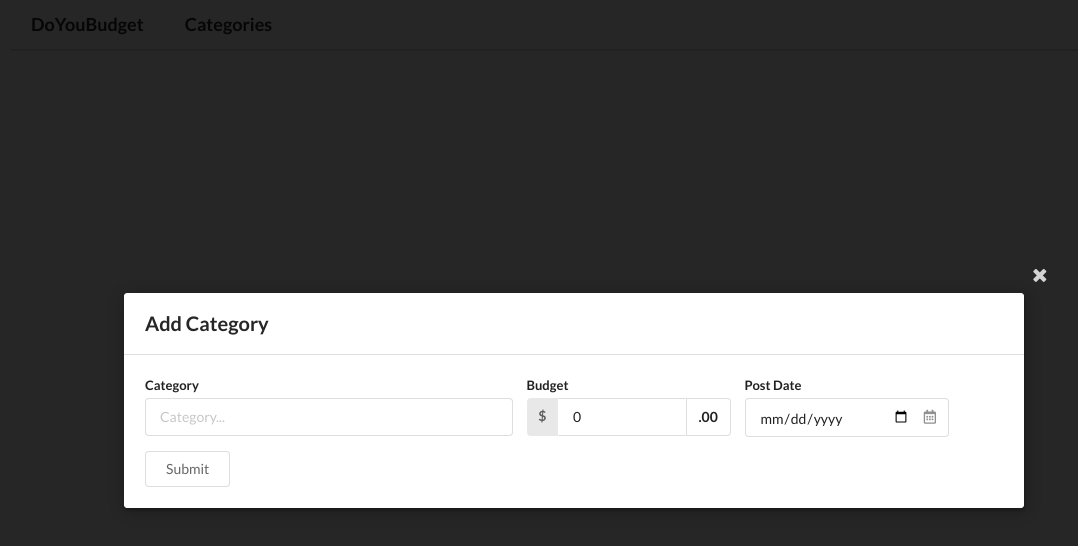
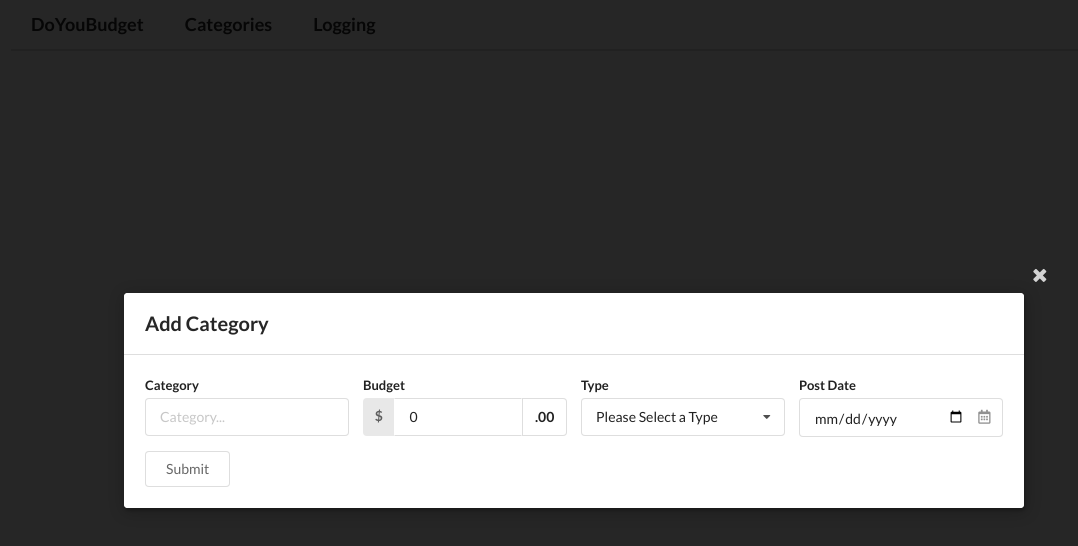
Before and after one commit to tling3/DoYouBudget-Client, a React (Create React App) app: page /addCategory in a window 1280 px wide. Shown: the top 546 px of the page, without its empty margins (66-1144 px from the left). Built offline with nearby package versions, Linux system fonts and the light colour scheme; no server answers.

Commit message:
type dropdown

```diff
--- a/src/Actions/Types.js
+++ b/src/Actions/Types.js
@@ -3,3 +3,5 @@ export const GET_CATEGORY = 'GET_CATEGORY'
 export const UPDATE_CATEGORY = 'UPDATE_CATEGORY'
 export const INSERT_CATEGORY = 'INSERT_CATEGORY'
 export const DELETE_CATEGORY = 'DELETE_CATEGORY'
+
+export const GET_CATEGORY_TYPE = 'GET_CATEGORY_TYPE'
--- a/src/Components/AddCategory/AddCategory.js
+++ b/src/Components/AddCategory/AddCategory.js
@@ -2,14 +2,35 @@ import React from 'react'
 import history from '../../History'
 import { connect } from 'react-redux'
 import ReactDOM from 'react-dom'
-import { insertCategory } from '../../Actions'
+import { insertCategory, getCategoryType } from '../../Actions'
+import DropDown from '../../Shared/Components/DropDown'
 
 class AddCategories extends React.Component {
     state = {
         category: '',
         budget: 0,
-        postDate: ''
+        postDate: '',
+        categoryType: [],
+        selected: {
+            id: 0,
+            type: 'Please Select a Type'
+        },
+        open: false,
+        type: ''
     }
+
+    componentDidMount() {
+        console.log("did mount selected", this.state.selected)
+        console.log("getCategoryType fired")
+        this.props.getCategoryType()
+        // console.log("did mount this.props.categoryType: ", this.props.categoryType)
+        // this.setState({ selected: this.props.categoryType[0] })
+    }
+
+    // componentDidUpdate(){
+    //     console.log("component Did Update fired")
+    //     this.setState({ selectedType: this.props.categoryType[0] })
+    // }
 
     handleCategoryChange = e => {
         this.setState({ category: e.target.value })
@@ -23,6 +44,10 @@ class AddCategories extends React.Component {
         this.setState({ postDate: e.target.value })
     }
 
+    handleTypeChange = e => {
+        this.setState({ type: e.target.value })
+    }
+
     handleSubmit = e => {
         e.preventDefault()
         let category = e.target[0].value
@@ -31,7 +56,62 @@ class AddCategories extends React.Component {
         this.props.insertCategory(budget, category, postDate)
     }
 
+    handleSelectChange = item => {
+        this.setState({ selected: item })
+    }
+
+    renderSelectOptions = () => {
+        console.log("renderSelectOptions fired")
+        return this.props.categoryType.map(item => {
+            if (item.type === this.state.selected.type) {
+                return null
+            }
+
+            // if (this.state.selectedType == '') {
+            //     this.setState({ selectedType: item.type })
+            // }
+            else
+
+                return (
+                    <div
+                        key={item.typeId}
+                        className='item'
+                        onClick={() => { this.handleSelectChange(item) }}>
+                        {item.type}
+                    </div>
+                );
+        });
+    }
+
+    setOpen = open => {
+        this.setState({ open: open })
+    }
+
+    renderDropDown = () => {
+        console.log("renderDropDown fired this.state.selectedType: ", this.state.selectedType)
+        // let text = "Please Select a Type";
+        // if (this.state.selectedType != null) {
+        //     text = this.state.selectedType.type
+        // }
+
+
+        return (
+            <div onClick={() => { this.setOpen(!this.state.open) }} className={`ui selection dropdown ${this.state.open ? 'visible active' : ''}`}>
+                <i className='dropdown icon'></i>
+                <div className='text'>{this.state.selectedType.type}</div>
+                {/* <div className='text'>{text}</div> */}
+                <div className={`menu ${this.state.open ? 'visible transition' : ''}`}>
+                    {this.renderSelectOptions()}
+                </div>
+            </div>
+        );
+    }
+
     render() {
+        console.log("render fired")
+        console.log("selected type at render: ", this.state.selectedType)
+        console.log("this.props.categoryType at render: ", this.props.categoryType)
+        /*  */
         return (
             ReactDOM.createPortal(
                 <div onClick={() => { history.push('/categories') }} className='ui dimmer modals visible active'>
@@ -41,7 +121,7 @@ class AddCategories extends React.Component {
                         <div className='content'>
                             <form className='ui form' onSubmit={this.handleSubmit}>
                                 <div className='fields'>
-                                    <div className='seven wide field'>
+                                    <div className='four wide field'>
                                         <label>Category</label>
                                         <input type='text' placeholder='Category...' value={this.state.category} onChange={this.handleCategoryChange}></input>
                                     </div>
@@ -53,6 +133,22 @@ class AddCategories extends React.Component {
                                             <div className='ui basic label'>.00</div>
                                         </div>
                                     </div>
+
+
+
+                                    <div className='four wide field'>
+                                        <label>Type</label>
+                                        {/* <input type='text' placeholder='Type...' value={this.state.type} onChange={this.handleTypeChange}></input> */}
+                                        {/* {this.renderDropDown()} */}
+                                        <DropDown
+                                            selected={this.state.selected}
+                                            onSelectedChange={this.handleSelectChange}
+                                            options={this.props.categoryType}
+                                        />
+                                    </div>
+
+
+
                                     <div className='four wide field'>
                                         <label>Post Date</label>
                                         <div className='ui icon input'>
@@ -71,8 +167,9 @@ class AddCategories extends React.Component {
     }
 }
 
-const mapStateToProps = () => {
-    return {}
+const mapStateToProps = (state) => {
+    console.log("mapStateToProps state.categoryType", state.categoryType)
+    return { categoryType: Object.values(state.categoryType) }
 }
 
-export default connect(mapStateToProps, { insertCategory })(AddCategories)
+export default connect(mapStateToProps, { insertCategory, getCategoryType })(AddCategories)
--- a/src/Components/App.js
+++ b/src/Components/App.js
@@ -6,6 +6,7 @@ import Categories from "./Categories/Categories"
 import AddCategory from "./AddCategory/AddCategory"
 import EditCategory from "./EditCategory/EditCategory"
 import Header from "../Shared/Header"
+import MonthlyLogging from "./MonthlyLogging/MonthlyLogging"
 
 const App = () => {
   return (
@@ -14,9 +15,10 @@ const App = () => {
         <div>
           <Header />
           <Route path="/" exact component={PageOne}></Route>
-          <Route path="/categories" exact component={Categories}></Route>
-          <Route path="/addCategory" exact component={AddCategory}></Route>
+          <Route path="/categories" component={Categories}></Route>
+          <Route path="/addCategory" component={AddCategory}></Route>
           <Route path='/editCategory/:id' component={EditCategory}></Route>
+          <Route path='/logging' component={MonthlyLogging}></Route>
         </div>
       </Router>
     </div>
--- a/src/Components/Categories/Categories.js
+++ b/src/Components/Categories/Categories.js
@@ -3,6 +3,7 @@ import { connect } from "react-redux";
 import { getCategories } from "../../Actions/index";
 import Utility from "../../Shared/Utility/Utility";
 import { Link } from 'react-router-dom'
+import PageHeader from "../../Shared/Components/PageHeader";
 import "./Categories.css";
 
 class Categories extends React.Component {
@@ -36,6 +37,7 @@ class Categories extends React.Component {
           <td>{counter}</td>
           <td>{item.category}</td>
           <td>$ {item.budget}</td>
+          <td>{item.type}</td>
           <td>{Utility.ConvertDateTime(item.postDate)}</td>
           <td>{this.renderAdmin(item)}</td>
         </tr>
@@ -57,14 +59,24 @@ class Categories extends React.Component {
           <th><strong>$ {budgetArray[budgetArray.length - 1]}</strong></th>
           <th></th>
           <th></th>
+          <th></th>
         </tr>
       </tfoot>
     );
   };
 
+  getHeader = () => {
+    return (
+      <React.Fragment>
+        <PageHeader title='Categories' icon='bars icon' />
+      </React.Fragment>
+    );
+  }
+
   render() {
     return (
       <div>
+        {this.getHeader()}
         <div className="margin right">
           <Link to='/addCategory' className="medium ui right basic button">Add Category</Link>
         </div>
@@ -73,7 +85,8 @@ class Categories extends React.Component {
             <tr>
               <th></th>
               <th>Category</th>
-              <th>Expense</th>
+              <th>Budget</th>
+              <th>Type</th>
               <th>Post Date</th>
               <th className="ui right aligned">Admin</th>
             </tr>
--- /dev/null
+++ b/src/Components/MonthlyLogging/MonthlyLogging.js
@@ -0,0 +1,24 @@
+import React from 'react'
+import PageHeader from '../../Shared/Components/PageHeader';
+
+class MonthlyLogging extends React.Component {
+
+
+    getHeader = () => {
+        return (
+            <React.Fragment>
+                <PageHeader title='Logging' icon='list alternate outline icon' />
+            </React.Fragment>
+        );
+    }
+
+    render() {
+        return (
+            <div>
+                {this.getHeader()}
+            </div>
+        );
+    }
+}
+
+export default MonthlyLogging
--- /dev/null
+++ b/src/Reducers/CategoryTypeReducer.js
@@ -0,0 +1,14 @@
+import _ from 'lodash'
+
+import { GET_CATEGORY_TYPE } from '../Actions/Types'
+
+const CategoryTypeReducer = (state = [], action) => {
+    switch (action.type) {
+        case GET_CATEGORY_TYPE:
+            return { ...state, ..._.mapKeys(action.payload, "id") }
+        default:
+            return state
+    }
+}
+
+export default CategoryTypeReducer
--- a/src/Reducers/index.js
+++ b/src/Reducers/index.js
@@ -1,6 +1,8 @@
 import { combineReducers } from "redux"
 import CategoriesReducer from "./CategoriesReducer"
+import CategoryTypeReducer from "./CategoryTypeReducer";
 
 export default combineReducers({
   categories: CategoriesReducer,
+  categoryType: CategoryTypeReducer
 });
--- /dev/null
+++ b/src/Shared/Components/DropDown.js
@@ -0,0 +1,45 @@
+import React, { useState } from 'react'
+
+const DropDown = ({ options, selected, onSelectedChange }) => {
+    console.log("drop down options", options)
+    const [open, setOpen] = useState(false)
+
+    const renderOptions = options.map(option => {
+        console.log("render options option", option)
+        console.log("render options option.id", option.id)
+        console.log("render options option.type", option.type)
+        console.log("render options selected.type", selected.type)
+        if (option.id === selected.id) {
+            return null
+        }
+
+        return (
+
+            <div
+                key={option.id}
+                className='item'
+                onClick={() => { onSelectedChange(option) }}
+            >
+                {option.type}
+            </div>
+        );
+    });
+
+    console.log("open: ", open)
+
+    return (
+        <div className='ui form'>
+            <div className='field'>
+                <div onClick={() => setOpen(!open)} className={`ui selection dropdown ${open ? 'visible active' : ''}`}>
+                    <i className='dropdown icon'></i>
+                    <div className='text'>{selected.type}</div>
+                    <div className={`menu ${open ? 'visible transition' : ''}`}>
+                        {renderOptions}
+                    </div>
+                </div>
+            </div>
+        </div>
+    );
+}
+
+export default DropDown
--- /dev/null
+++ b/src/Shared/Components/PageHeader.js
@@ -0,0 +1,18 @@
+import React from "react";
+
+class PageHeader extends React.Component {
+    render() {
+        return (
+            <div>
+                <h2 className="ui header">
+                    <i className={`${this.props.icon}`}></i>
+                    <div className="content">
+                        {this.props.title}
+                    </div>
+                </h2>
+            </div>
+        );
+    }
+}
+
+export default PageHeader
--- a/src/Shared/Header.js
+++ b/src/Shared/Header.js
@@ -6,6 +6,7 @@ const Header = () => {
     <div className="ui secondary pointing menu">
       <Link to="/" className="ui header item">DoYouBudget</Link>
       <Link to="/categories" className="ui header item">Categories</Link>
+      <Link to='/logging' className="ui header item">Logging</Link>
     </div>
   );
 };
```
Also changed, not shown: src/Actions/index.js (+8 -1 lines).
